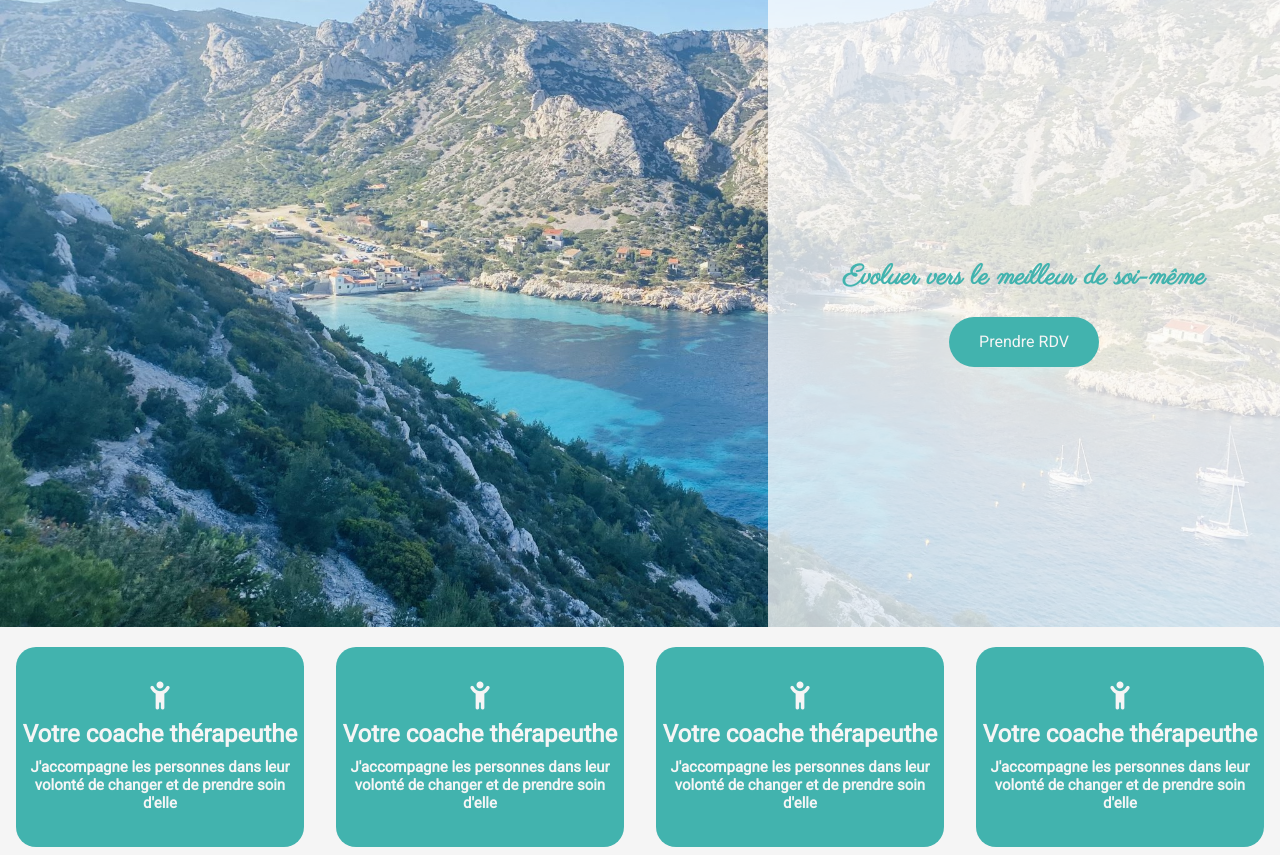
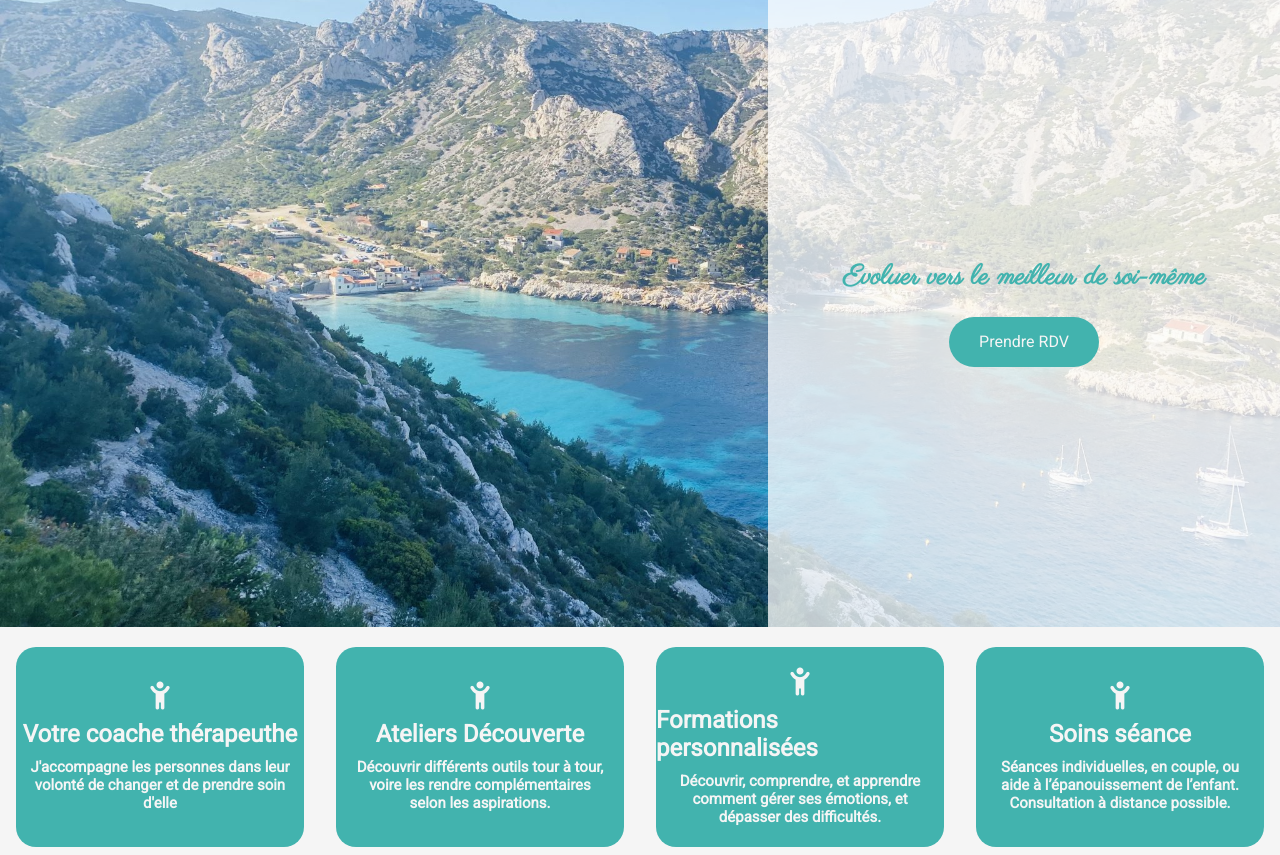
Before and after one commit to Ivan42210/claire_riou_frobert, a plain HTML site: page index.html in a window 1280 px wide. Shown: the part 97-952 px from the top of the page. Drawn offline with Linux system fonts and the light colour scheme.

Commit message:
modifications

```diff
--- a/index.html
+++ b/index.html
@@ -51,24 +51,24 @@
             <article class="card bg-primary mx-auto">
                 <a href="" class="card__body">
                     <i class="fa-solid fa-child-reaching f-1 text-light"></i>
-                    <h2 class="card__title text-light">Votre coache thérapeuthe</h2>
-                    <h3 class="card__text f-5 text-center text-light">J'accompagne les personnes dans leur volonté de changer et de prendre soin d'elle</h3>
+                    <h2 class="card__title text-light">Ateliers Découverte</h2>
+                    <h3 class="card__text f-5 text-center text-light">Découvrir différents outils tour à tour, voire les rendre complémentaires selon les aspirations.</h3>
                 </a>
             </article>
 
             <article class="card bg-primary mx-auto">
                 <a href="" class="card__body">
                     <i class="fa-solid fa-child-reaching f-1 text-light"></i>
-                    <h2 class="card__title text-light">Votre coache thérapeuthe</h2>
-                    <h3 class="card__text f-5 text-center text-light">J'accompagne les personnes dans leur volonté de changer et de prendre soin d'elle</h3>
+                    <h2 class="card__title text-light">Formations personnalisées</h2>
+                    <h3 class="card__text f-5 text-center text-light">Découvrir, comprendre, et apprendre comment gérer ses émotions, et dépasser des difficultés.</h3>
                 </a>
             </article>
 
             <article class="card bg-primary mx-auto">
                 <a href="" class="card__body">
                     <i class="fa-solid fa-child-reaching f-1 text-light"></i>
-                    <h2 class="card__title text-light">Votre coache thérapeuthe</h2>
-                    <h3 class="card__text f-5 text-center text-light">J'accompagne les personnes dans leur volonté de changer et de prendre soin d'elle</h3>
+                    <h2 class="card__title text-light">Soins séance</h2>
+                    <h3 class="card__text f-5 text-center text-light">Séances individuelles, en couple, ou aide à l’épanouissement de l’enfant. Consultation à distance possible.</h3>
                 </a>
             </article>
 
```
